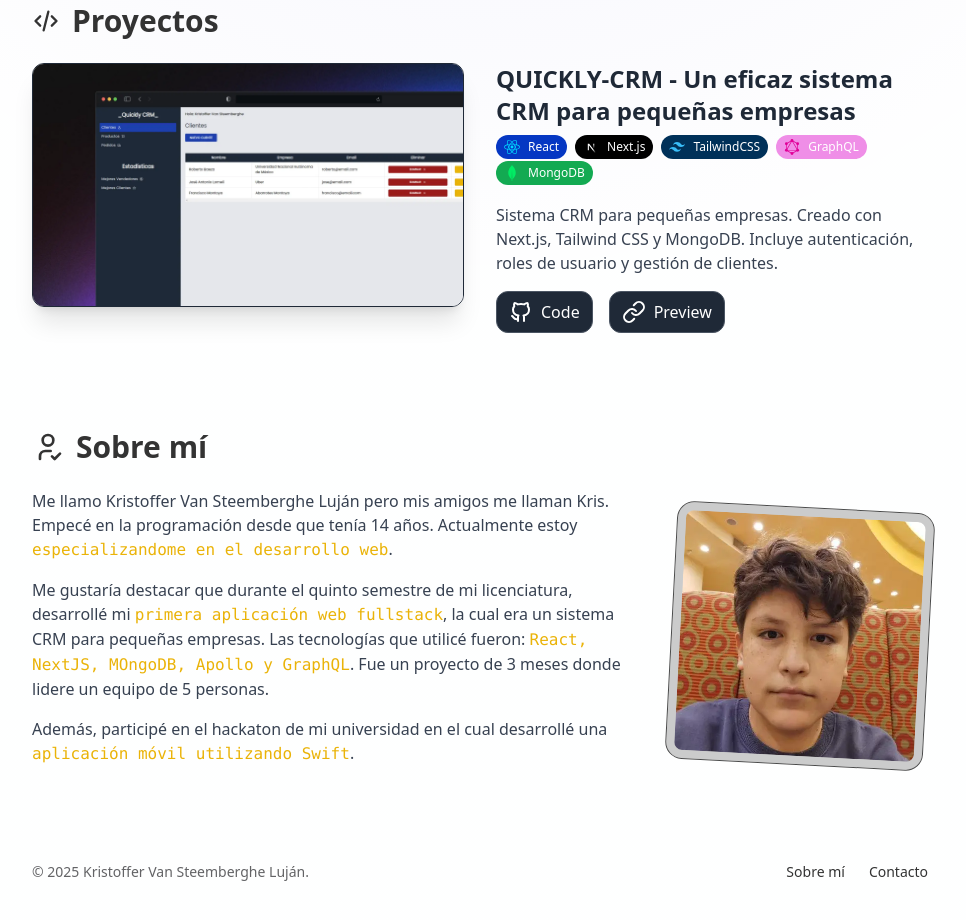
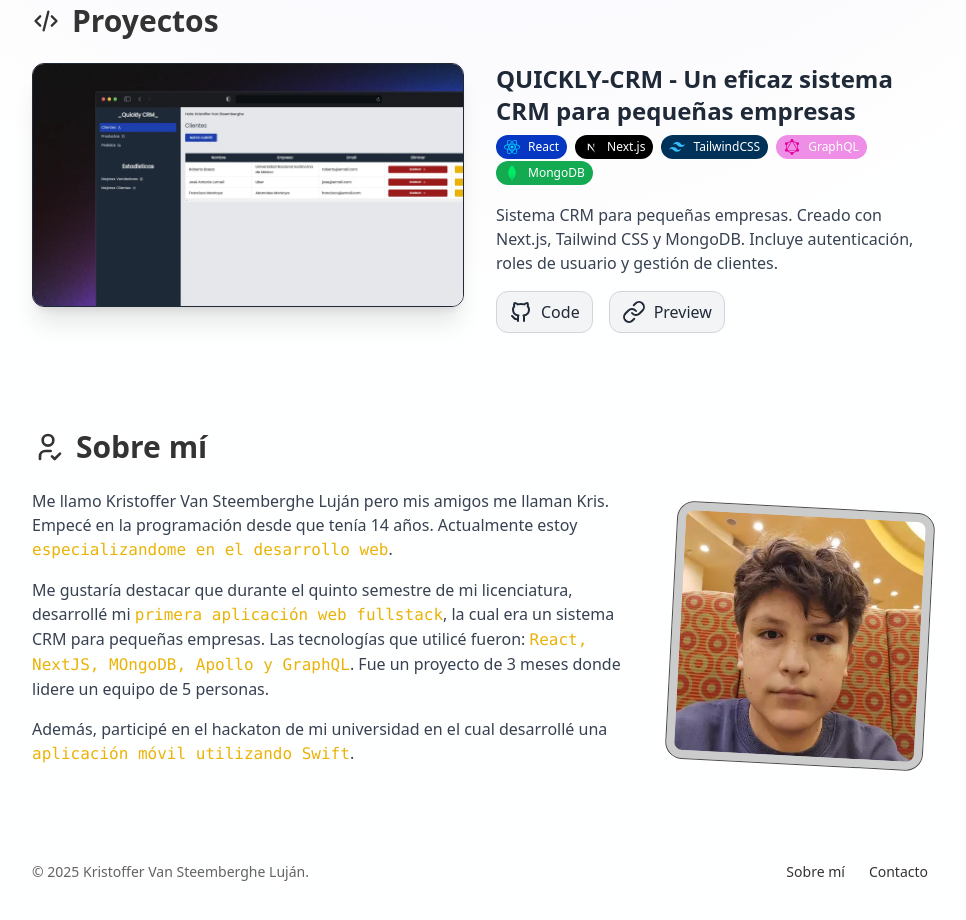
Before and after one commit to im-krizox/porfolio, an Astro site: page / in a window 1280 px wide. Shown: the part 727-1647 px from the top of the page, without its empty margins (160-1126 px from the left). Built offline with nearby package versions, Linux system fonts and the light colour scheme; Astro itself is replaced by a stand-in of ours.

Commit message:
fix: Corrige la sintaxis y mejora el estilo del componente LinkButton

```diff
--- a/src/components/LinkButton.astro
+++ b/src/components/LinkButton.astro
@@ -1,11 +1,12 @@
 ---
-const { href } = Astro.props
+const { href } = Astro.props;
 ---
 
 <a
-  href={href}
-  role="link"
-  class="inline-flex items-center justify-center gap-2 px-3 py-2 space-x-2 text-base text-white transition bg-gray-800 border border-gray-600 focus-visible:ring-yellow-500/80 text-md hover:bg-gray-800 hover:border-gray-900 group max-w-fit rounded-xl hover:text-white focus:outline-none focus-visible:outline-none focus-visible:ring focus-visible:ring-white focus-visible:ring-offset-2 active:bg-black"
+    target="_blank"
+    href={href}
+    role="link"
+    class="inline-flex bg-gray-100 text-gray-800 border-gray-300 items-center justify-center gap-2 px-3 py-2 space-x-2 text-base transition dark:text-white dark:bg-gray-800 border dark:border-gray-600 focus-visible:ring-yellow-500/80 text-md hover:bg-gray-800 hover:border-gray-900 group max-w-fit rounded-xl hover:text-white focus:outline-none focus-visible:outline-none focus-visible:ring focus-visible:ring-white focus-visible:ring-offset-2 active:bg-black"
 >
-  <slot />
+    <slot />
 </a>
```
